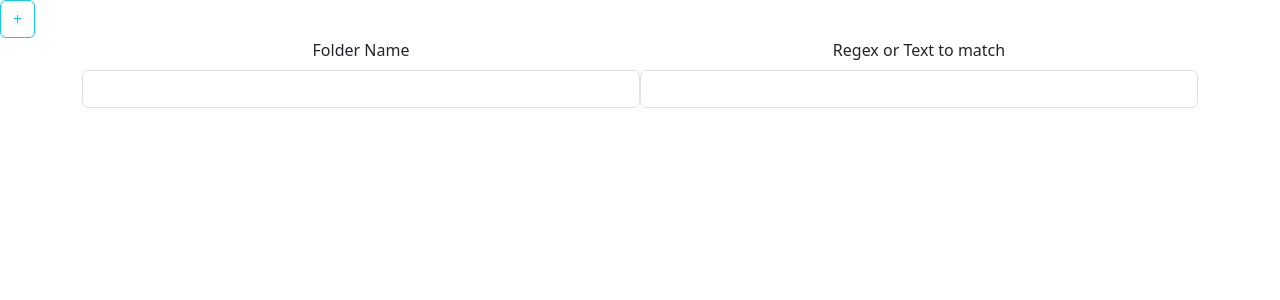
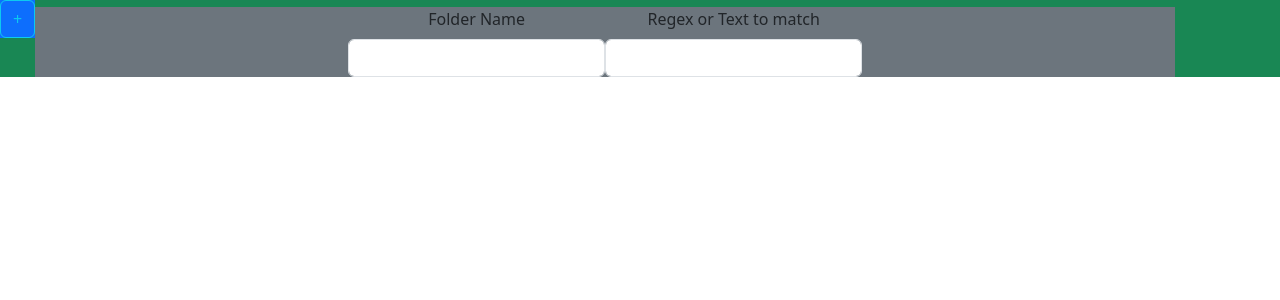
Before and after one commit to ZaguePrime/OrganizerProject, a React (Vite) app: page / in a window 1280 px wide. Shown: the top 300 px of the page. Built offline with nearby package versions, Linux system fonts and the light colour scheme.

Commit message:
baby steps

```diff
--- a/src/App.tsx
+++ b/src/App.tsx
@@ -7,9 +7,9 @@ import AddButton from './components/addButton'
 
 function App() {
   return (
-    <div>
-      <AddButton></AddButton>
-      <PreferencesInput></PreferencesInput>
+    <div className="bg-success">
+      <AddButton/>
+      <PreferencesInput/>
     </div>
   );
 }
--- a/src/components/addButton.tsx
+++ b/src/components/addButton.tsx
@@ -1,12 +1,13 @@
-function newPreference() {
 
-}
 
 const addButton = () => {
     return (
-        <button type="button" className="btn btn-outline-info">&#43;</button>
+        <div className="d-inline-flex ms-10 bg-primary ms-auto">
+            <button type="button" className="btn btn-outline-info" id="addButton">&#43;</button>
+        </div>
     );
 };
 
 
+
 export default addButton;
--- a/src/components/preferencesInput.tsx
+++ b/src/components/preferencesInput.tsx
@@ -6,14 +6,14 @@ import '../preferencesInput.css';
 const preferencesInput = () => {
 
     return (
-        <div className = "container text-center">
+        <div className = "container d-inline-flex justify-content-center bg-secondary">
             <div className = "row gx-0">
                 <div className = "col">
-                    <label className="form-label">Folder Name</label>
+                    <label className="form-label d-flex justify-content-center">Folder Name</label>
                     <input type="text" className="form-control foldername-input"></input>
                 </div>
                 <div className = "col">
-                    <label className="form-label">Regex or Text to match</label>
+                    <label className="form-label d-flex justify-content-center">Regex or Text to match</label>
                     <input type="text" className="form-control regex-text"></input>
                 </div>
             </div>
```
